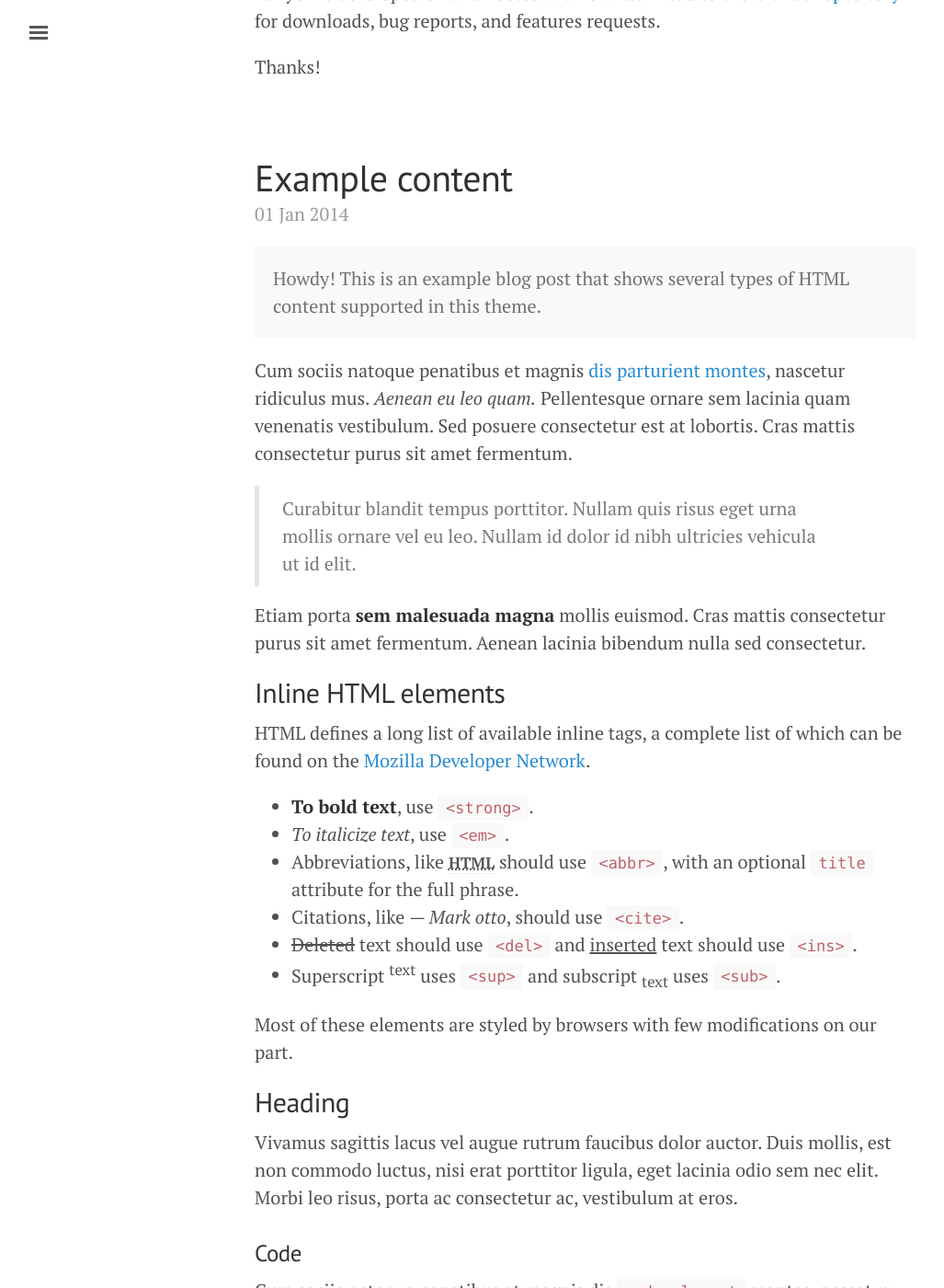
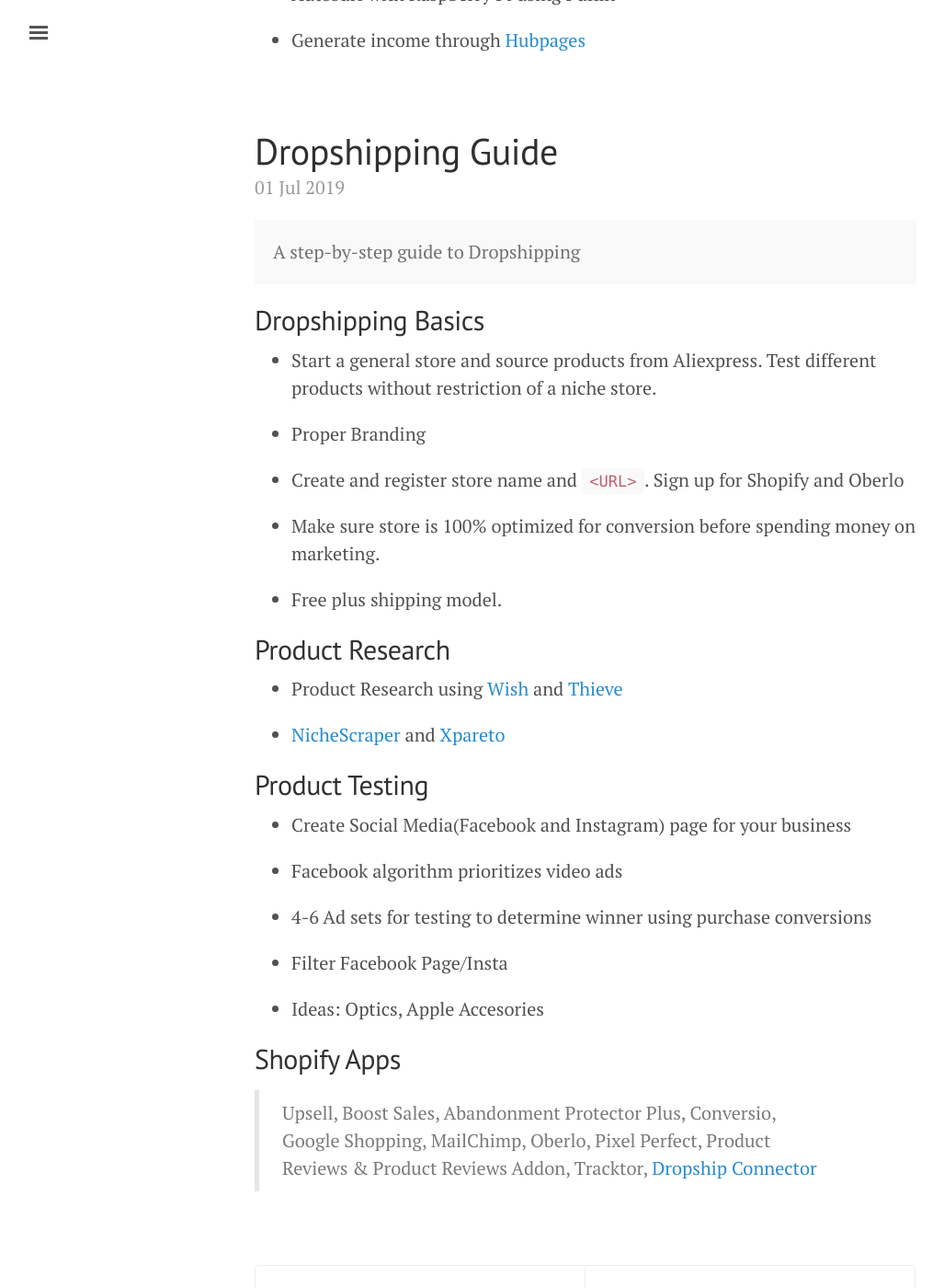
Before and after one commit to mingyao6/mingyao6.github.io, a Jekyll site: the page built from index.html, in a window 1280 px wide and 1400 px high, scrolled down 1319 px. Shown: the whole window at 92% size, without its empty margins (3-1030 px from the left). Built offline with Jekyll 4.4.1, drawn with Linux system fonts in a browser that asks for light colours; the list of posts is cut into pages by our own code; some of the changed text lies outside the part shown.

Commit message:
new posts

```diff
--- a/_config.yml
+++ b/_config.yml
@@ -5,17 +5,17 @@ permalink:           pretty
 
 # Setup
 title:               Lanyon
-tagline:             'A Jekyll theme'
-description:         'A reserved <a href="http://jekyllrb.com" target="_blank">Jekyll</a> theme that places the utmost gravity on content with a hidden drawer. Made by <a href="https://twitter.com/mdo" target="_blank">@mdo</a>.'
+tagline:             'A personal blog'
+description:         'A reserved <a href="http://jekyllrb.com" target="_blank">Jekyll</a> theme that places the utmost gravity on content with a hidden drawer.</a>.'
 url:                 http://lanyon.getpoole.com
 baseurl:             ''
 paginate:            5
 
 # About/contact
 author:
-  name:              Mark Otto
-  url:               https://twitter.com/mdo
-  email:             markdotto@gmail.com
+  name:              Mingyao Liu
+  url:               https://mingyao6.github.io
+  email:             mingyao6@gmail.com
 
 # Custom vars
 version:             1.0.0
--- a/_posts/2013-12-31-whats-jekyll.md
+++ /dev/null
@@ -1,12 +0,0 @@
----
-layout: post
-title: What's Jekyll?
----
-
-[Jekyll](http://jekyllrb.com) is a static site generator, an open-source tool for creating simple yet powerful websites of all shapes and sizes. From [the project's readme](https://github.com/mojombo/jekyll/blob/master/README.markdown):
-
-  > Jekyll is a simple, blog aware, static site generator. It takes a template directory [...] and spits out a complete, static website suitable for serving with Apache or your favorite web server. This is also the engine behind GitHub Pages, which you can use to host your project’s page or blog right here from GitHub.
-
-It's an immensely useful tool and one we encourage you to use here with Lanyon.
-
-Find out more by [visiting the project on GitHub](https://github.com/mojombo/jekyll).
--- a/_posts/2014-01-01-example-content.md
+++ /dev/null
@@ -1,122 +0,0 @@
----
-layout: post
-title: Example content
----
-
-
-<div class="message">
-  Howdy! This is an example blog post that shows several types of HTML content supported in this theme.
-</div>
-
-Cum sociis natoque penatibus et magnis <a href="#">dis parturient montes</a>, nascetur ridiculus mus. *Aenean eu leo quam.* Pellentesque ornare sem lacinia quam venenatis vestibulum. Sed posuere consectetur est at lobortis. Cras mattis consectetur purus sit amet fermentum.
-
-> Curabitur blandit tempus porttitor. Nullam quis risus eget urna mollis ornare vel eu leo. Nullam id dolor id nibh ultricies vehicula ut id elit.
-
-Etiam porta **sem malesuada magna** mollis euismod. Cras mattis consectetur purus sit amet fermentum. Aenean lacinia bibendum nulla sed consectetur.
-
-## Inline HTML elements
-
-HTML defines a long list of available inline tags, a complete list of which can be found on the [Mozilla Developer Network](https://developer.mozilla.org/en-US/docs/Web/HTML/Element).
-
-- **To bold text**, use `<strong>`.
-- *To italicize text*, use `<em>`.
-- Abbreviations, like <abbr title="HyperText Markup Langage">HTML</abbr> should use `<abbr>`, with an optional `title` attribute for the full phrase.
-- Citations, like <cite>&mdash; Mark otto</cite>, should use `<cite>`.
-- <del>Deleted</del> text should use `<del>` and <ins>inserted</ins> text should use `<ins>`.
-- Superscript <sup>text</sup> uses `<sup>` and subscript <sub>text</sub> uses `<sub>`.
-
-Most of these elements are styled by browsers with few modifications on our part.
-
-## Heading
-
-Vivamus sagittis lacus vel augue rutrum faucibus dolor auctor. Duis mollis, est non commodo luctus, nisi erat porttitor ligula, eget lacinia odio sem nec elit. Morbi leo risus, porta ac consectetur ac, vestibulum at eros.
-
-### Code
-
-Cum sociis natoque penatibus et magnis dis `code element` montes, nascetur ridiculus mus.
-
-{% highlight js %}
-// Example can be run directly in your JavaScript console
-
-// Create a function that takes two arguments and returns the sum of those arguments
-var adder = new Function("a", "b", "return a + b");
-
-// Call the function
-adder(2, 6);
-// > 8
-{% endhighlight %}
-
-Aenean lacinia bibendum nulla sed consectetur. Etiam porta sem malesuada magna mollis euismod. Fusce dapibus, tellus ac cursus commodo, tortor mauris condimentum nibh, ut fermentum massa.
-
-### Lists
-
-Cum sociis natoque penatibus et magnis dis parturient montes, nascetur ridiculus mus. Aenean lacinia bibendum nulla sed consectetur. Etiam porta sem malesuada magna mollis euismod. Fusce dapibus, tellus ac cursus commodo, tortor mauris condimentum nibh, ut fermentum massa justo sit amet risus.
-
-* Praesent commodo cursus magna, vel scelerisque nisl consectetur et.
-* Donec id elit non mi porta gravida at eget metus.
-* Nulla vitae elit libero, a pharetra augue.
-
-Donec ullamcorper nulla non metus auctor fringilla. Nulla vitae elit libero, a pharetra augue.
-
-1. Vestibulum id ligula porta felis euismod semper.
-2. Cum sociis natoque penatibus et magnis dis parturient montes, nascetur ridiculus mus.
-3. Maecenas sed diam eget risus varius blandit sit amet non magna.
-
-Cras mattis consectetur purus sit amet fermentum. Sed posuere consectetur est at lobortis.
-
-<dl>
-  <dt>HyperText Markup Language (HTML)</dt>
-  <dd>The language used to describe and define the content of a Web page</dd>
-
-  <dt>Cascading Style Sheets (CSS)</dt>
-  <dd>Used to describe the appearance of Web content</dd>
-
-  <dt>JavaScript (JS)</dt>
-  <dd>The programming language used to build advanced Web sites and applications</dd>
-</dl>
-
-Integer posuere erat a ante venenatis dapibus posuere velit aliquet. Morbi leo risus, porta ac consectetur ac, vestibulum at eros. Nullam quis risus eget urna mollis ornare vel eu leo.
-
-### Tables
-
-Aenean lacinia bibendum nulla sed consectetur. Lorem ipsum dolor sit amet, consectetur adipiscing elit.
-
-<table>
-  <thead>
-    <tr>
-      <th>Name</th>
-      <th>Upvotes</th>
-      <th>Downvotes</th>
-    </tr>
-  </thead>
-  <tfoot>
-    <tr>
-      <td>Totals</td>
-      <td>21</td>
-      <td>23</td>
-    </tr>
-  </tfoot>
-  <tbody>
-    <tr>
-      <td>Alice</td>
-      <td>10</td>
-      <td>11</td>
-    </tr>
-    <tr>
-      <td>Bob</td>
-      <td>4</td>
-      <td>3</td>
-    </tr>
-    <tr>
-      <td>Charlie</td>
-      <td>7</td>
-      <td>9</td>
-    </tr>
-  </tbody>
-</table>
-
-Nullam id dolor id nibh ultricies vehicula ut id elit. Sed posuere consectetur est at lobortis. Nullam quis risus eget urna mollis ornare vel eu leo.
-
------
-
-Want to see something else added? <a href="https://github.com/poole/poole/issues/new">Open an issue.</a>
--- a/_posts/2014-01-02-introducing-lanyon.md
+++ /dev/null
@@ -1,38 +0,0 @@
----
-layout: post
-title: Introducing Lanyon
----
-
-Lanyon is an unassuming [Jekyll](http://jekyllrb.com) theme that places content first by tucking away navigation in a hidden drawer. It's based on [Poole](http://getpoole.com), the Jekyll butler.
-
-### Built on Poole
-
-Poole is the Jekyll Butler, serving as an upstanding and effective foundation for Jekyll themes by [@mdo](https://twitter.com/mdo). Poole, and every theme built on it (like Lanyon here) includes the following:
-
-* Complete Jekyll setup included (layouts, config, [404](/404), [RSS feed](/atom.xml), posts, and [example page](/about))
-* Mobile friendly design and development
-* Easily scalable text and component sizing with `rem` units in the CSS
-* Support for a wide gamut of HTML elements
-* Related posts (time-based, because Jekyll) below each post
-* Syntax highlighting, courtesy Pygments (the Python-based code snippet highlighter)
-
-### Lanyon features
-
-In addition to the features of Poole, Lanyon adds the following:
-
-* Toggleable sliding sidebar (built with only CSS) via **☰** link in top corner
-* Sidebar includes support for textual modules and a dynamically generated navigation with active link support
-* Two orientations for content and sidebar, default (left sidebar) and [reverse](https://github.com/poole/lanyon#reverse-layout) (right sidebar), available via `<body>` classes
-* [Eight optional color schemes](https://github.com/poole/lanyon#themes), available via `<body>` classes
-
-[Head to the readme](https://github.com/poole/lanyon#readme) to learn more.
-
-### Browser support
-
-Lanyon is by preference a forward-thinking project. In addition to the latest versions of Chrome, Safari (mobile and desktop), and Firefox, it is only compatible with Internet Explorer 9 and above.
-
-### Download
-
-Lanyon is developed on and hosted with GitHub. Head to the <a href="https://github.com/poole/lanyon">GitHub repository</a> for downloads, bug reports, and features requests.
-
-Thanks!
--- /dev/null
+++ b/_posts/2019-07-01-dropshipping-guide.md
@@ -0,0 +1,42 @@
+---
+layout: post
+title: Dropshipping Guide
+---
+
+<div class="message">
+  A step-by-step guide to Dropshipping
+</div>
+
+## Dropshipping Basics
+
+* Start a general store and source products from Aliexpress. Test different products without restriction of a niche store.
+
+* Proper Branding
+
+* Create and register store name and `<URL>`. Sign up for Shopify and Oberlo
+
+* Make sure store is 100% optimized for conversion before spending money on marketing.
+
+* Free plus shipping model.
+
+## Product Research
+
+* Product Research using [Wish](www.wish.com) and [Thieve](https://thieve.co)
+
+* [NicheScraper](https://nichescraper.com/scraper/) and [Xpareto](http://xpareto.com)
+
+## Product Testing
+
+* Create Social Media(Facebook and Instagram) page for your business
+
+* Facebook algorithm prioritizes video ads
+
+* 4-6 Ad sets for testing to determine winner using purchase conversions
+
+* Filter Facebook Page/Insta
+
+* Ideas: Optics, Apple Accesories
+
+## Shopify Apps
+
+> Upsell, Boost Sales, Abandonment Protector Plus, Conversio, Google Shopping, MailChimp, Oberlo, Pixel Perfect, Product Reviews & Product Reviews Addon, Tracktor, [Dropship Connector](https://www.boostflow.com/dropship-connector?utm_channel=promo&utm_medium=producthunt&ref=producthunt)
--- /dev/null
+++ b/_posts/2019-07-02-passive-income.md
@@ -0,0 +1,24 @@
+---
+layout: post
+title: Passive Income
+---
+
+<div class="message">
+  Passive Income Ideas
+</div>
+
+* Software/Subscriptions: recurring payments
+
+* Digital Products: digitally delivered information products
+
+* Amazon FBA: [Junglescout](https://affiliate.junglescout.com/idevaffiliate.php?id=2862_2) to search and validate products. Manufacturing and fulfillment
+
+* Affiliate Marketing: promote niche products
+
+  >Catch&Pull - Swimming and gear
+
+* Ads: Adsense and ad networks
+
+* Autosurf with Raspberry Pi using Puffin
+
+* Generate income through [Hubpages](https://lifehack.media/how-to-generate-passive-income-with-hubpages)
--- /dev/null
+++ b/_posts/2019-08-01-customer-aquisition.md
@@ -0,0 +1,23 @@
+---
+layout: post
+title: Customer Aquisition Guide
+---
+
+<div class="message">
+  Customer Aquisition Resources
+</div>
+
+* [0-10K](https://sumo.com/stories/0-10k-nat-eliason?src=nat)
+
+* [SEO Tutorial](https://medium.com/startup-grind/seo-is-not-hard-a-step-by-step-seo-tutorial-for-beginners-that-will-get-you-ranked-every-single-1b903b3ab6bb
+)
+
+* [Customer Aquisition Essays](https://brianbalfour.com/essays/customer-acquisition)
+
+* [Ad-Words](https://www.shopify.com/blog/16909640-how-to-spend-your-first-100-on-google-adwords)
+
+* [Templates](https://usefyi.com/templates/marketing-templates/)
+
+* Followers - Automate likes/comments/followers - Purchase likes to stunt Instagram algorithm - Consistent Posting
+
+* Automate using [Later](https://later.com), purchase followers and likes using [Instashop](https://instashop.today)
--- /dev/null
+++ b/category.md
@@ -0,0 +1,22 @@
+---
+layout: page
+title: Categories
+---
+
+<p class="message">
+  Built for better navigation
+</p>
+
+## Development
+
+* Built for [Jekyll](http://jekyllrb.com)
+* Developed on GitHub and hosted for free on [GitHub Pages](https://pages.github.com)
+* Coded with [Sublime Text 2](http://sublimetext.com), an amazing code editor
+* Designed and developed while listening to music like [Blood Bros Trilogy](https://soundcloud.com/maddecent/sets/blood-bros-series)
+
+## Business
+
+* Built for [Jekyll](http://jekyllrb.com)
+* Developed on GitHub and hosted for free on [GitHub Pages](https://pages.github.com)
+* Coded with [Sublime Text 2](http://sublimetext.com), an amazing code editor
+* Designed and developed while listening to music like [Blood Bros Trilogy](https://soundcloud.com/maddecent/sets/blood-bros-series)
```
